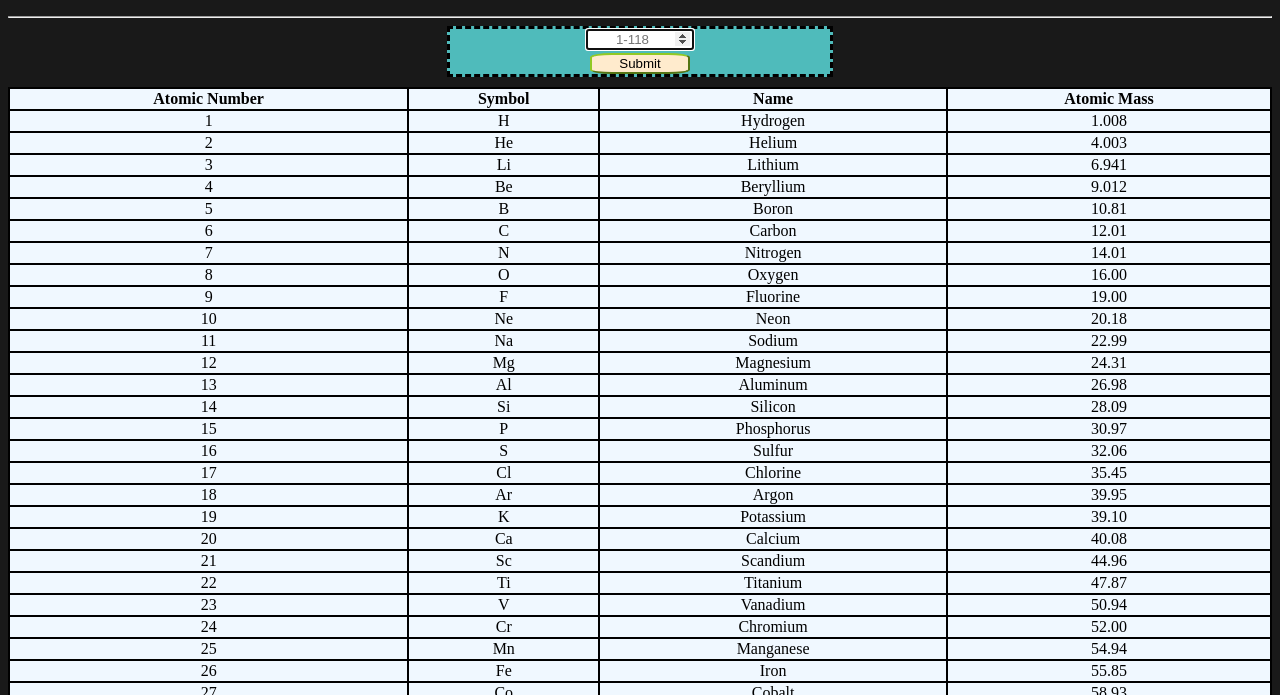
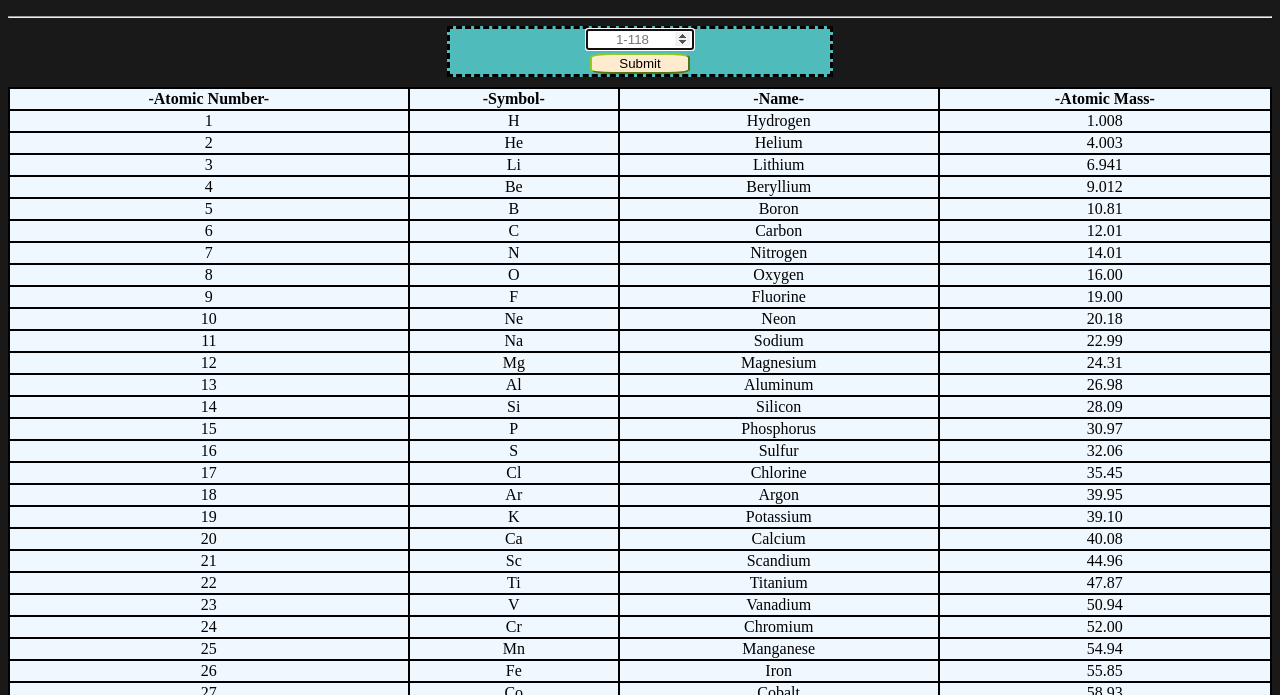
Before and after one commit to Shevilll/Elements-Finder, a plain HTML site: page index.html in a window 1280 px wide. Shown: the part 105-800 px from the top of the page. Drawn offline with Linux system fonts and the light colour scheme.

Commit message:
Minor Changes

```diff
--- a/index.html
+++ b/index.html
@@ -16,10 +16,10 @@
         <div id='div2'>
             <table id="csvTable">
                 <tr>
-                    <th>Atomic Number</th>
-                    <th>Symbol</th>
-                    <th>Name</th>
-                    <th>Atomic Mass</th>
+                    <th>-Atomic Number-</th>
+                    <th>-Symbol-</th>
+                    <th>-Name-</th>
+                    <th>-Atomic Mass-</th>
                 </tr>
             </table>
         </div>
```
